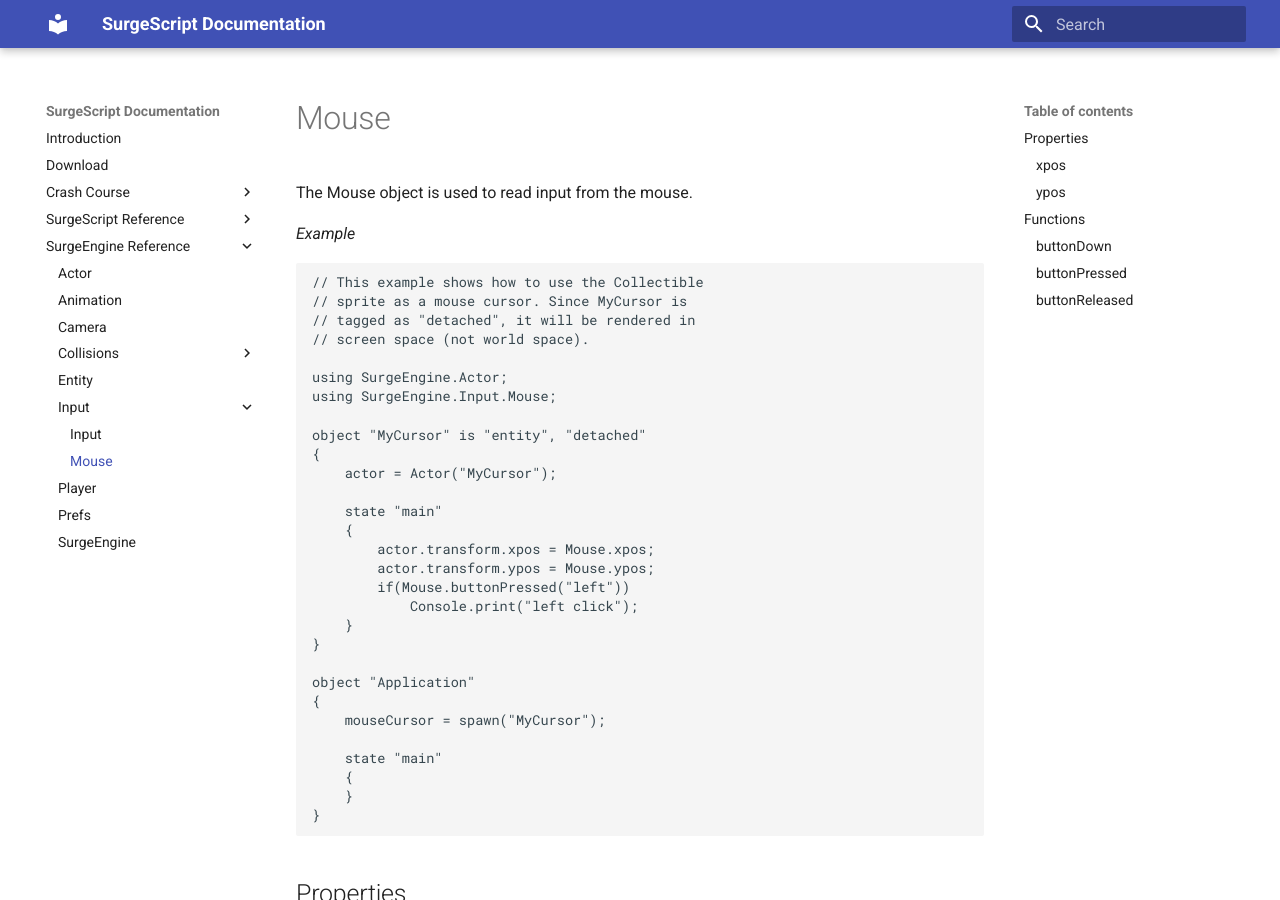
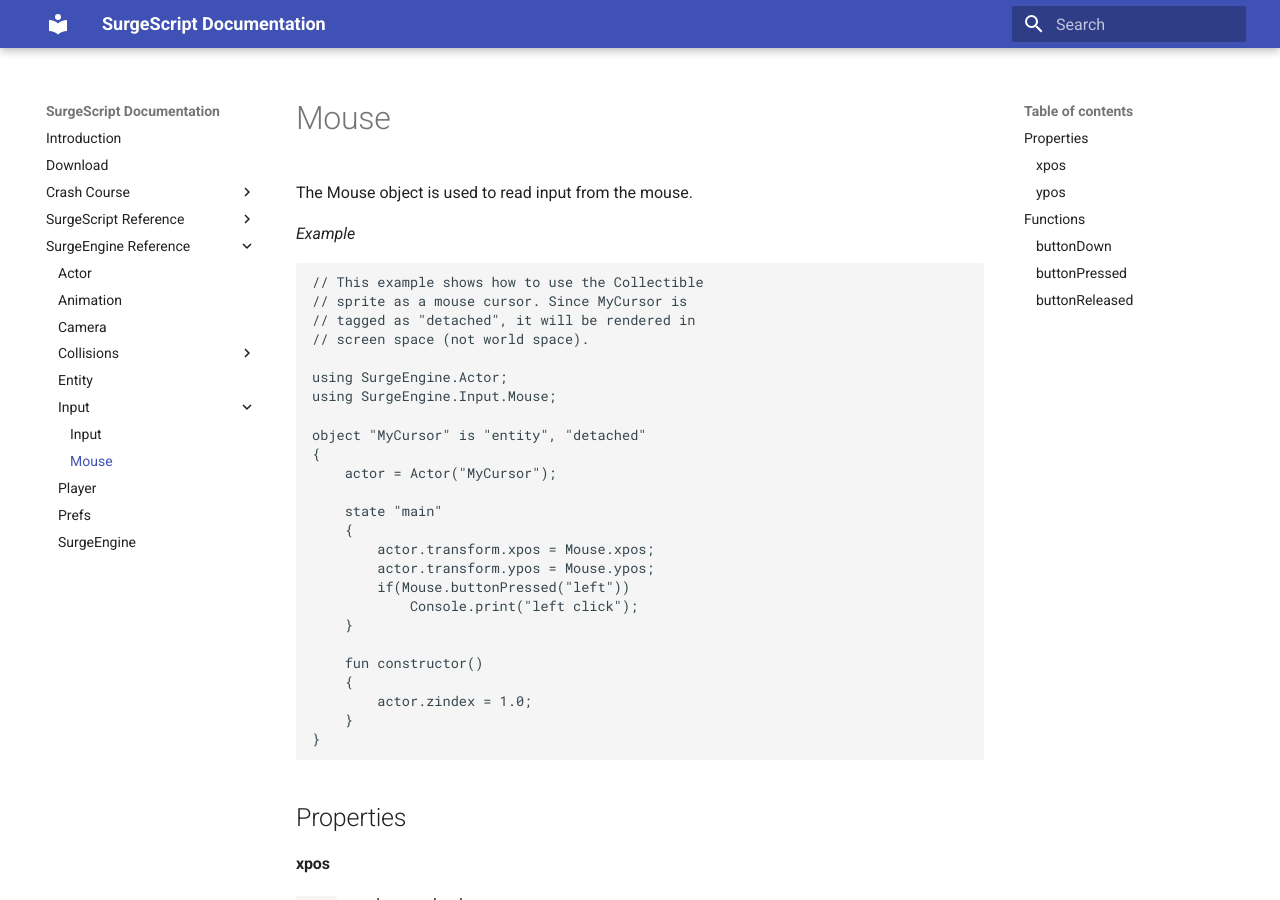
Before and after one commit to alemart/surgescript, an MkDocs documentation site: the page built from docs/engine/mouse.md, in a window 1280 px wide and 900 px high. Built offline with MkDocs 1.6.1 and Material for MkDocs 9.7.7, drawn with Linux system fonts in a browser that asks for light colours; old or Windows-style settings are respelled for this version of MkDocs.

Commit message:
Small changes

````diff
--- a/docs/engine/mouse.md
+++ b/docs/engine/mouse.md
@@ -25,14 +25,10 @@ object "MyCursor" is "entity", "detached"
         if(Mouse.buttonPressed("left"))
             Console.print("left click");
     }
-}
 
-object "Application"
-{
-    mouseCursor = spawn("MyCursor");
-
-    state "main"
+    fun constructor()
     {
+        actor.zindex = 1.0;
     }
 }
 ```
````
